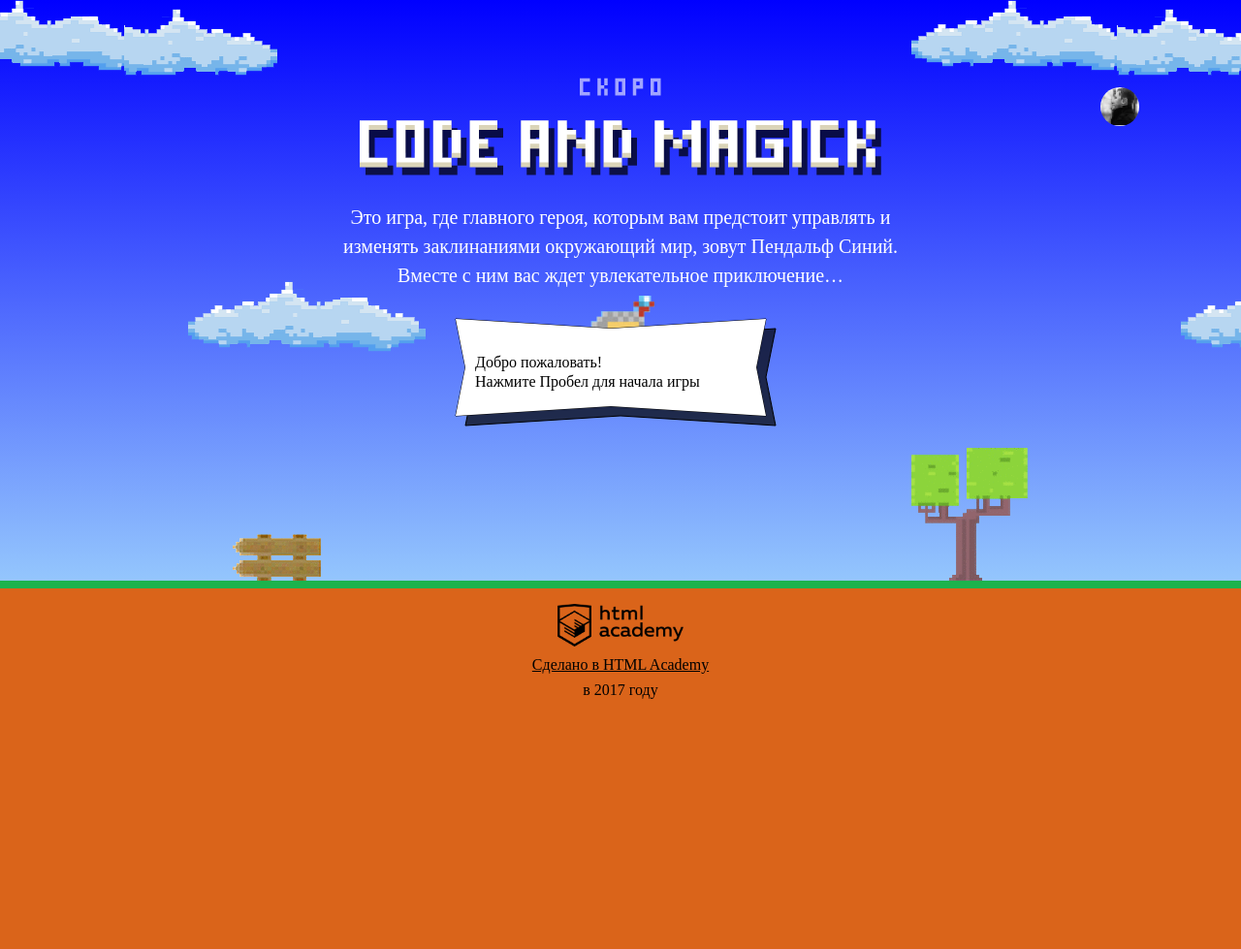
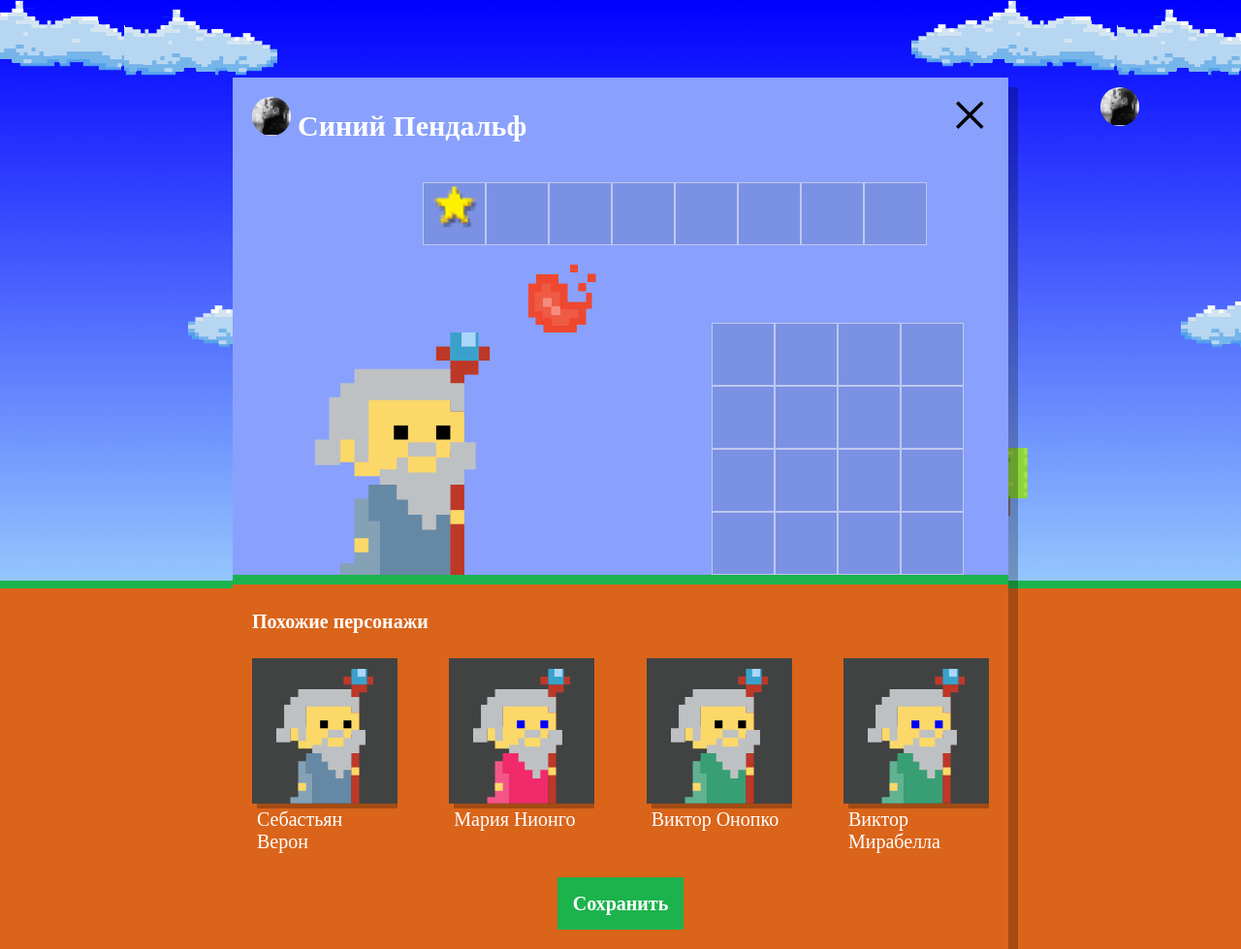
Before and after one commit to JhonySmith/661141-code-and-magick-19, a website: page index.html in a window 1280 px wide. Shown: the whole page at 97% size. Before the commit the page ends 800 px from the top, so only its background shows below. Drawn offline with Linux system fonts and the light colour scheme; a web font is replaced by a local one.

Commit message:
Добавлены похожие маги

```diff
--- a/index.html
+++ b/index.html
@@ -199,6 +199,7 @@
       return yPosition;
     };
   </script>
+  <script src="js/setup.js"></script>
   <script src="js/stat.js"></script>
   <script src="js/game.js"></script>
 </body>
--- /dev/null
+++ b/js/setup.js
@@ -0,0 +1,79 @@
+'use strict';
+
+var names = [
+  'Иван',
+  'Хуан',
+  'Себастьян',
+  'Мария',
+  'Кристоф',
+  'Виктор',
+  'Юлия',
+  'Люпита',
+  'Вашингтон'
+];
+
+var secondNames = [
+  'да Марья',
+  'Верон',
+  'Мирабелла',
+  'Вальц',
+  'Онопко',
+  'Топольницкая',
+  'Нионго',
+  'Ирвинг'
+];
+
+var coatColors = [
+  'rgb(101, 137, 164)',
+  'rgb(241, 43, 107)',
+  'rgb(146, 100, 161)',
+  'rgb(56, 159, 117)',
+  'rgb(215, 210, 55)',
+  'rgb(0, 0, 0)'
+];
+
+var eyesColors = ['black', 'red', 'blue', 'yellow', 'green'];
+
+var wizards = [];
+
+var setupBlock = document.querySelector('.setup');
+setupBlock.classList.remove('hidden');
+
+var listElement = setupBlock.querySelector('.setup-similar-list');
+
+var wizardTemplate = document
+  .querySelector('#similar-wizard-template')
+  .content.querySelector('.setup-similar-item');
+
+var fragment = document.createDocumentFragment();
+
+var arrayRandElement = function (arr) {
+  var rand = Math.floor(Math.random() * arr.length);
+  return arr[rand];
+};
+
+var renderWizard = function (wizard) {
+  var wizardElement = wizardTemplate.cloneNode(true);
+
+  wizardElement.querySelector('.setup-similar-label').textContent = wizard.name;
+  wizardElement.querySelector('.wizard-coat').style.fill = wizard.coatColor;
+  wizardElement.querySelector('.wizard-eyes').style.fill = wizard.eyesColor;
+
+  return wizardElement;
+};
+
+for (var i = 0; i < 4; i++) {
+  wizards[i] = {
+    name: arrayRandElement(names) + ' ' + arrayRandElement(secondNames),
+    coatColor: arrayRandElement(coatColors),
+    eyesColor: arrayRandElement(eyesColors)
+  };
+}
+
+for (var i = 0; i < wizards.length; i++) {
+  fragment.appendChild(renderWizard(wizards[i]));
+}
+
+listElement.appendChild(fragment);
+
+setupBlock.querySelector('.setup-similar').classList.remove('hidden');
```
